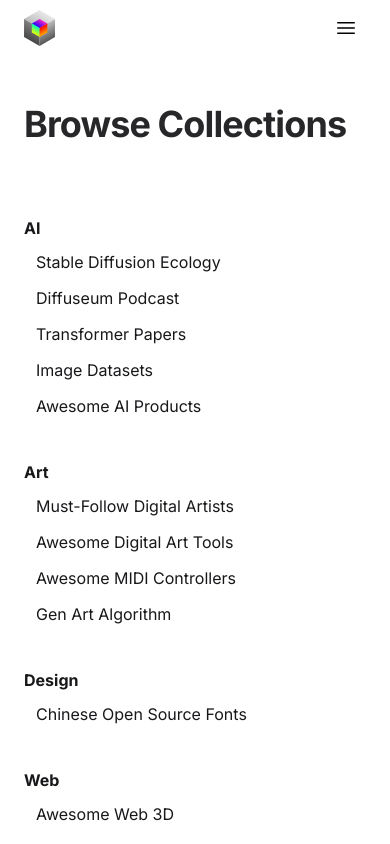
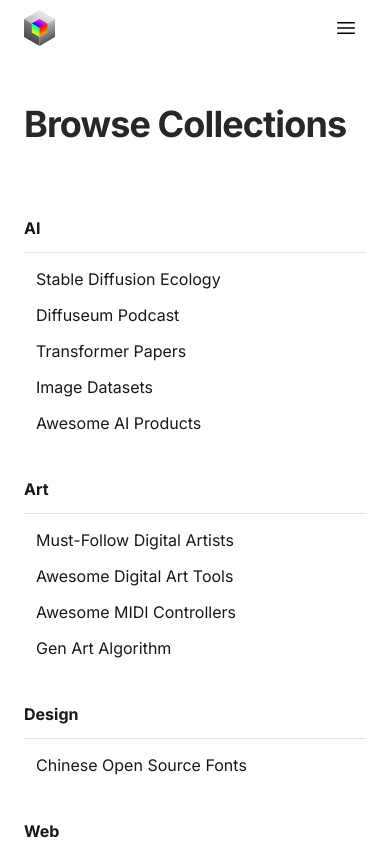
Before and after one commit to latentcat/latentbox, a Next.js app: page /en/docs/collections in a window 390 px wide. Shown: the top 844 px of the page. Built offline with nearby package versions, Linux system fonts and the light colour scheme.

Commit message:
Update page.tsx

```diff
--- a/src/app/[locale]/(docs)/docs/collections/page.tsx
+++ b/src/app/[locale]/(docs)/docs/collections/page.tsx
@@ -26,7 +26,7 @@ function CollectionGroup(props: CollectionGroupProps) {
       <h3 className="text-base font-bold mb-1">
         {props.title}
       </h3>
-      <Separator className="my-2 hidden md:block" />
+      <Separator className="my-2" />
       <div className="w-full grid sm:grid-cols-2 md:grid-cols-1 lg:grid-cols-2 xl:grid-cols-3 _gap-[2px]">
         {props.links.map((item, index) => (
           <CollectionLink
```
